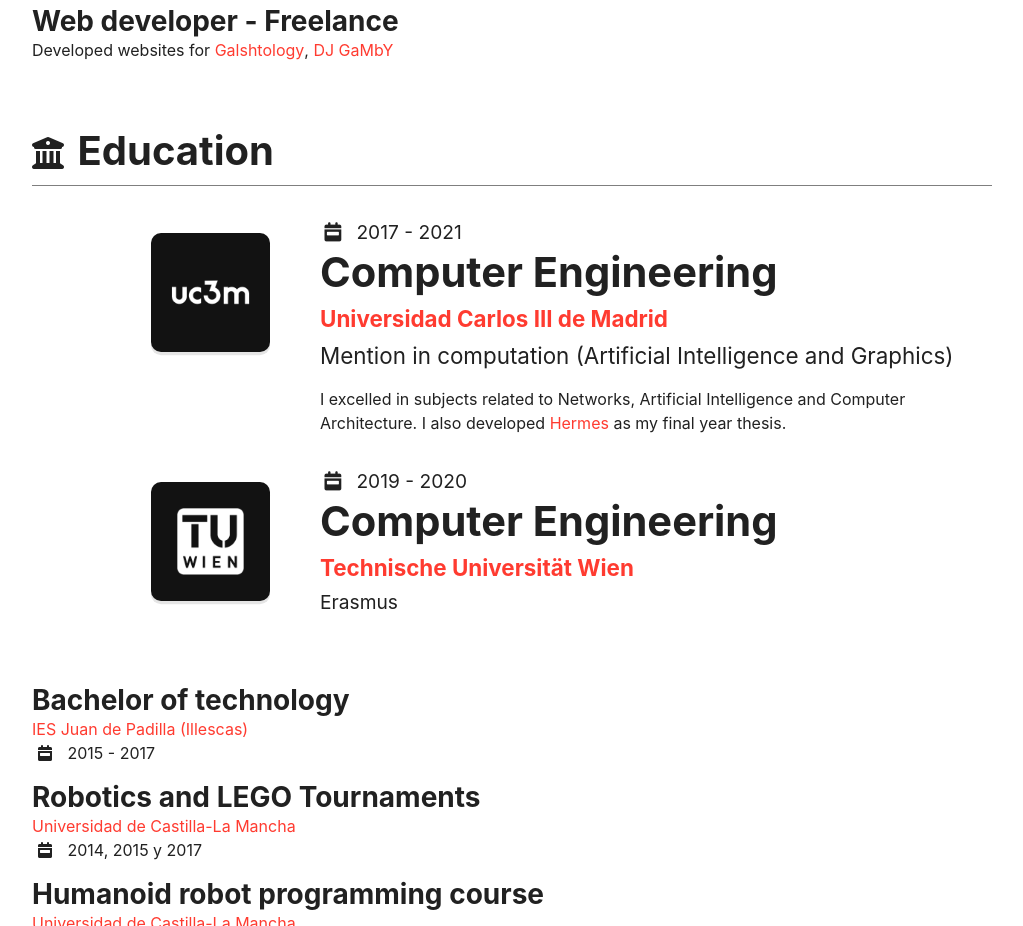
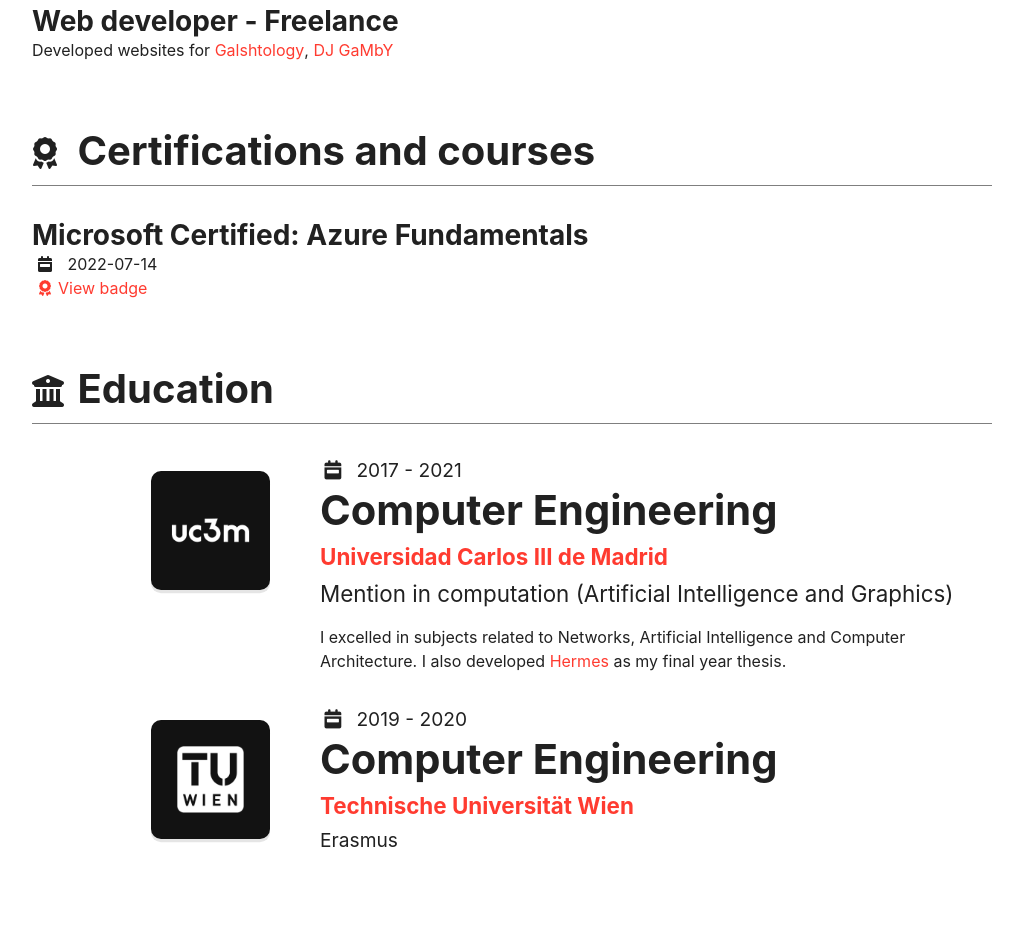
Before and after one commit to SrGMC/srgmc.github.io, a plain HTML site: page index.html in a window 1280 px wide. Shown: the part 1780-2706 px from the top of the page, without its empty margins (128-1151 px from the left). Drawn offline with nearby package versions, Linux system fonts and the light colour scheme.

Commit message:
Added certifications

```diff
--- a/index.html
+++ b/index.html
@@ -165,6 +165,20 @@
                 <p class="lang es">
                     He desarrollado páginas web para
                     <a href="/projects/galshtology">Galshtology</a>, <a href="/projects/djgamby">DJ GaMbY</a><br />
+                </p>
+
+                <h2 class="mt-64 lang en"><i class="fas fa-award mr-10 font-size-20"></i> Certifications and courses</h2>
+                <h2 class="mt-64 lang es"><i class="fas fa-award mr-10 font-size-20"></i> Certificaciones y cursos</h2>
+                <div class="divider"></div>
+                <h3 class="bold mt-32">Microsoft Certified: Azure Fundamentals</h3>
+                <p>
+                    <span class="date"><i class="fas fa-calendar-week"></i> 2022-07-14 </span>
+                </p>
+                <p class="lang en">
+                    <a href="https://www.credly.com/badges/7221cd73-ab57-4009-8a40-a222581f4844"><i class="fas fa-award mr-0"></i>View badge</a>
+                </p>
+                <p class="lang es">
+                    <a href="https://www.credly.com/badges/7221cd73-ab57-4009-8a40-a222581f4844"><i class="fas fa-award mr-0"></i>Ver credencial</a>
                 </p>
 
                 <h2 class="mt-64 lang en"><i class="fas fa-university mr-10 font-size-20"></i> Education</h2>
```
